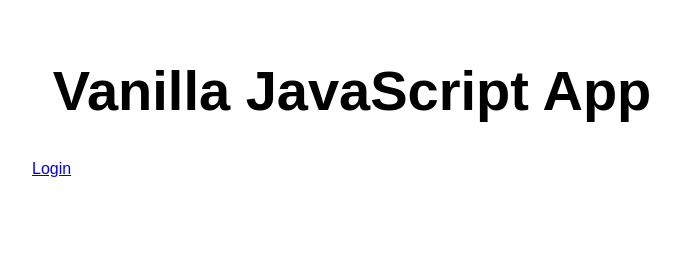
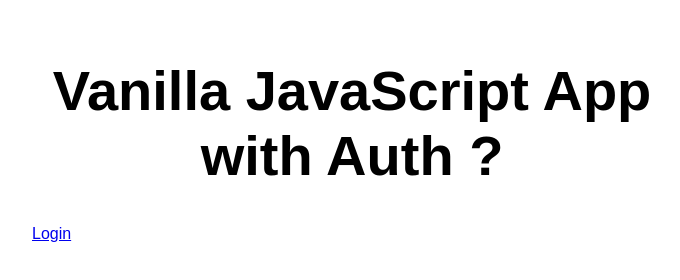
Before and after one commit to AxREki/azure-static-web-app, a website: page src/index.html in a window 1280 px wide. Shown: the whole page, without its empty margins (288-968 px from the left). Drawn offline with Linux system fonts and the light colour scheme.

Commit message:
add auth

```diff
--- a/src/index.html
+++ b/src/index.html
@@ -10,7 +10,7 @@
 
 <body>
   <main>
-    <h1>Vanilla JavaScript App</h1>
+    <h1>Vanilla JavaScript App with Auth ?</h1>
     <a href="/.auth/login/aad">Login</a>
   </main>
 </body>
```
